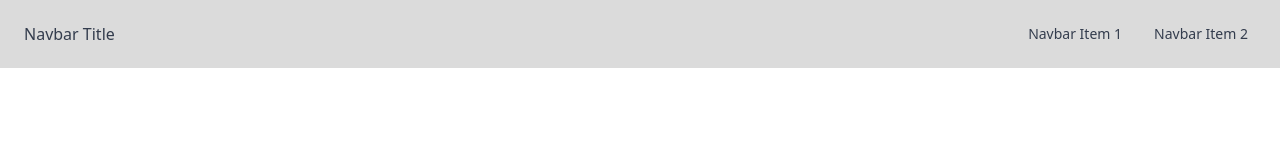
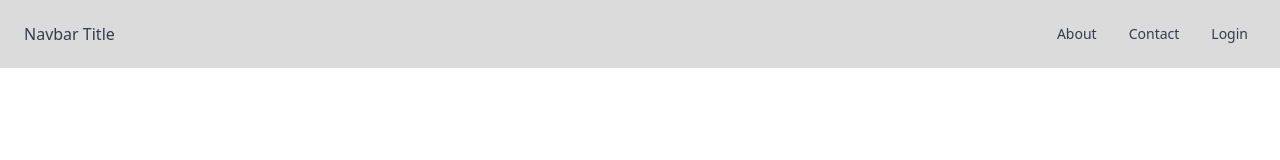
Before and after one commit to mdabarik/cs-client, a React (Vite) app: page / in a window 1280 px wide. Shown: the top 160 px of the page. Built offline with nearby package versions, Linux system fonts and the light colour scheme.

Commit message:
navbar active added

```diff
--- a/src/components/layout/MainLayout.jsx
+++ b/src/components/layout/MainLayout.jsx
@@ -1,6 +1,19 @@
 import ProprTypes from 'prop-types';
+import { NavLink } from 'react-router-dom';
 
-const MainLayout = ({children}) => {
+const MainLayout = ({ children }) => {
+    const links = <>
+        <li>
+            <NavLink to="/about">About</NavLink>
+        </li>
+        <li>
+            <NavLink to="/contact">Contact</NavLink>
+        </li>
+        <li>
+            <NavLink to="/login">Login</NavLink>
+        </li>
+    </>
+
     return (
         <div className="drawer">
             <input id="my-drawer-3" type="checkbox" className="drawer-toggle" />
@@ -16,8 +29,9 @@ const MainLayout = ({children}) => {
                     <div className="flex-none hidden lg:block">
                         <ul className="menu menu-horizontal">
                             {/* Navbar menu content here */}
-                            <li><a>Navbar Item 1</a></li>
-                            <li><a>Navbar Item 2</a></li>
+                            {
+                                links
+                            }
                         </ul>
                     </div>
                 </div>
@@ -28,8 +42,9 @@ const MainLayout = ({children}) => {
                 <label htmlFor="my-drawer-3" aria-label="close sidebar" className="drawer-overlay"></label>
                 <ul className="menu p-4 w-80 min-h-full bg-base-200">
                     {/* Sidebar content here */}
-                    <li><a>Sidebar Item 1</a></li>
-                    <li><a>Sidebar Item 2</a></li>
+                    {
+                        links
+                    }
                 </ul>
             </div>
         </div>
```
